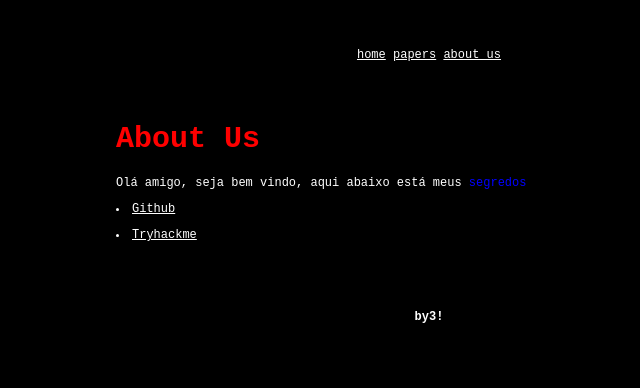
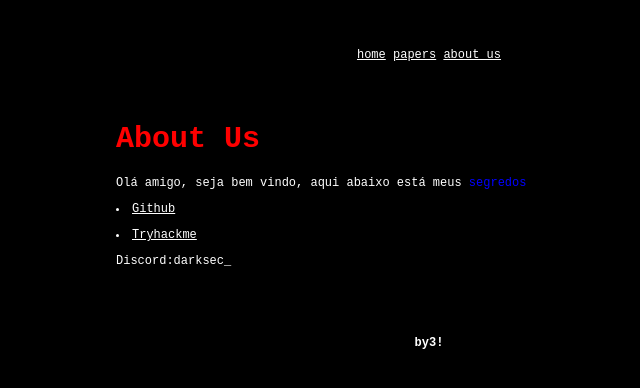
Before and after one commit to NullByte-7w7/NullByte, a plain HTML site: page about_us/about.html in a window 1280 px wide. Shown: the whole page, without its empty margins (211-851 px from the left). Drawn offline with Linux system fonts and the light colour scheme.

Commit message:
Update about.html

```diff
--- a/about_us/about.html
+++ b/about_us/about.html
@@ -37,6 +37,9 @@
                 <li><a class="green" href="https://tryhackme.com/p/Darksec" >Tryhackme</a></li>
                 </p>
 
+                <p>
+                    <a style"color: blue;">Discord:</a>darksec_
+                </p>
             </div>
         </div>
 
```
